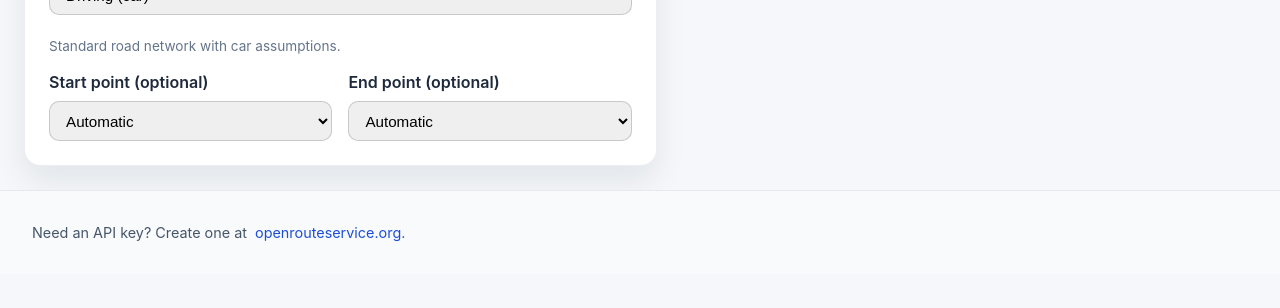
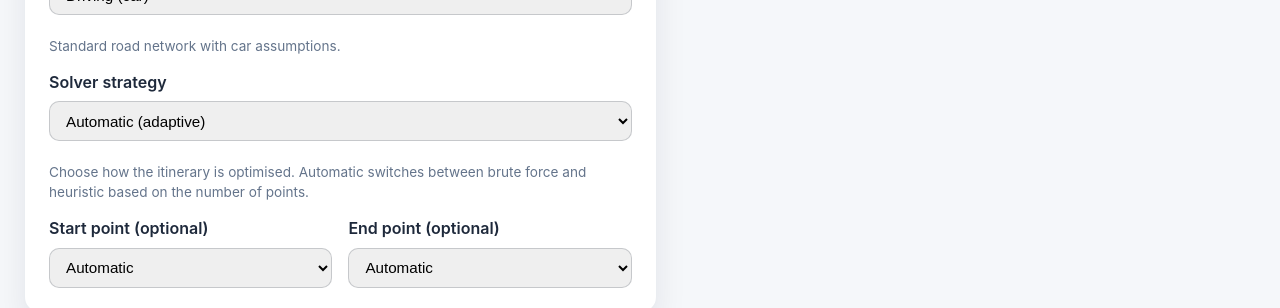
Before and after one commit to alemat13/tsp_solver_react, a React (Vite) app: page / in a window 1280 px wide. Shown: the part 779-1087 px from the top of the page. Before the commit the page ends 1053 px from the top, so only its background shows below. Built offline with nearby package versions, Linux system fonts and the light colour scheme; grey boxes are pictures that could not be loaded; a small style sheet from the web is missing.

Commit message:
The user can select the algorythm

```diff
--- a/src/App.tsx
+++ b/src/App.tsx
@@ -7,19 +7,23 @@ import { parseCoordinateLines } from './utils/coordinateParser';
 import { useLocalStorage } from './hooks/useLocalStorage';
 import { fetchMatrix, fetchRouteGeometry } from './services/openRouteService';
 import { solveAdaptiveTsp } from './algorithms/adaptive';
-import { CoordinatePoint, SolveResult, TravelMode } from './types';
+import { solveBruteForce } from './algorithms/bruteForce';
+import { solveHeuristic } from './algorithms/heuristic';
+import { CoordinatePoint, SolveResult, SolverMode, TravelMode } from './types';
 import './App.css';
 
 interface StorageState {
   apiKey: string;
   rawInput: string;
   travelMode: TravelMode;
+  solverMode: SolverMode;
 }
 
 const initialStorageState: StorageState = {
   apiKey: '',
   rawInput: '',
   travelMode: 'driving-car',
+  solverMode: 'auto',
 };
 
 const STORAGE_KEY = 'tsp-solver-settings-v1';
@@ -32,6 +36,7 @@ const loadStorageState = (value: StorageState | undefined): StorageState => {
     apiKey: value.apiKey || '',
     rawInput: value.rawInput || '',
     travelMode: value.travelMode || 'driving-car',
+    solverMode: value.solverMode || 'auto',
   };
 };
 
@@ -41,6 +46,7 @@ export const App = () => {
   const [rawInput, setRawInput] = useState<string>(loadStorageState(storedState).rawInput);
   const [apiKey, setApiKey] = useState<string>(loadStorageState(storedState).apiKey);
   const [travelMode, setTravelMode] = useState<TravelMode>(loadStorageState(storedState).travelMode);
+  const [solverMode, setSolverMode] = useState<SolverMode>(loadStorageState(storedState).solverMode);
 
   const [selectedStartId, setSelectedStartId] = useState<string | undefined>(undefined);
   const [selectedEndId, setSelectedEndId] = useState<string | undefined>(undefined);
@@ -64,11 +70,12 @@ export const App = () => {
         apiKey,
         rawInput,
         travelMode,
+        solverMode,
         ...next,
       };
       setStoredState(merged);
     },
-    [apiKey, rawInput, travelMode, setStoredState]
+    [apiKey, rawInput, travelMode, solverMode, setStoredState]
   );
 
   const handleRawInputChange = (value: string) => {
@@ -84,6 +91,11 @@ export const App = () => {
   const handleTravelModeChange = (mode: TravelMode) => {
     setTravelMode(mode);
     updateStorage({ travelMode: mode });
+  };
+
+  const handleSolverModeChange = (mode: SolverMode) => {
+    setSolverMode(mode);
+    updateStorage({ solverMode: mode });
   };
 
   const resolvedStartId = useMemo(() => {
@@ -110,35 +122,61 @@ export const App = () => {
         const startId = pointCollection.some((point) => point.id === resolvedStartId) ? resolvedStartId : undefined;
         const endId = pointCollection.some((point) => point.id === resolvedEndId) ? resolvedEndId : undefined;
 
+        let selectedResult: SolveResult;
+        let notes: string[] = [];
+
+        const aggregatedSolverWarnings: string[] = matrixResult.warnings.slice();
+
+        if (solverMode === 'brute-force') {
+          selectedResult = solveBruteForce({
+            points: pointCollection,
+            matrix: matrixResult.data,
+            startId,
+            endId,
+          });
+          notes = ['Brute force strategy selected explicitly by the user.'];
+          if (pointCollection.length > 10) {
+            aggregatedSolverWarnings.push('Brute force search may take significant time for ' + pointCollection.length + ' points.');
+          }
+        } else if (solverMode === 'heuristic') {
+          selectedResult = solveHeuristic({
+            points: pointCollection,
+            matrix: matrixResult.data,
+            startId,
+            endId,
+          });
+          notes = ['Heuristic strategy selected explicitly by the user.'];
+        } else {
           const adaptiveResult = solveAdaptiveTsp({
             points: pointCollection,
             matrix: matrixResult.data,
             startId,
             endId,
           });
+          selectedResult = adaptiveResult;
+          notes = adaptiveResult.notes;
+        }
 
-        setSolution(adaptiveResult);
+        setSolution(selectedResult);
         setMatrixProvider(matrixResult.data.provider === 'openrouteservice' ? 'OpenRouteService' : 'Haversine fallback');
 
-        const aggregatedSolverWarnings: string[] = [];
-        aggregatedSolverWarnings.push.apply(aggregatedSolverWarnings, matrixResult.warnings);
-        aggregatedSolverWarnings.push.apply(aggregatedSolverWarnings, adaptiveResult.warnings);
+        aggregatedSolverWarnings.push.apply(aggregatedSolverWarnings, selectedResult.warnings);
         if (matrixResult.error) {
           aggregatedSolverWarnings.push(matrixResult.error);
         }
 
         setSolverWarnings(aggregatedSolverWarnings);
-        setAlgorithmNotes(adaptiveResult.notes);
+        setAlgorithmNotes(notes);
 
         let geometryWarnings: string[] = [];
-        let geometryCoordinates: [number, number][] = adaptiveResult.orderedPoints.map((point) => [point.latitude, point.longitude]);
+        let geometryCoordinates: [number, number][] = selectedResult.orderedPoints.map((point) => [point.latitude, point.longitude]);
 
         if (matrixResult.data.provider === 'openrouteservice' && apiKey) {
           try {
             const geometryResult = await fetchRouteGeometry({
               apiKey,
               profile: travelMode,
-              points: adaptiveResult.orderedPoints,
+              points: selectedResult.orderedPoints,
             });
             geometryCoordinates = geometryResult.coordinates;
             geometryWarnings = geometryResult.warnings.slice();
@@ -163,7 +201,7 @@ export const App = () => {
         setIsLoading(false);
       }
     },
-    [apiKey, travelMode, resolvedStartId, resolvedEndId]
+    [apiKey, travelMode, resolvedStartId, resolvedEndId, solverMode]
   );
 
   const handleSolve = async () => {
@@ -186,7 +224,7 @@ export const App = () => {
     setRouteCoordinates([]);
     setRouteWarnings([]);
     setError(undefined);
-  }, [rawInput]);
+  }, [rawInput, solverMode, travelMode]);
 
   useEffect(() => {
     if (selectedStartId && !parsedPoints.some((point) => point.id === selectedStartId)) {
@@ -221,6 +259,8 @@ export const App = () => {
             onApiKeyChange={handleApiKeyChange}
             travelMode={travelMode}
             onTravelModeChange={handleTravelModeChange}
+            solverMode={solverMode}
+            onSolverModeChange={handleSolverModeChange}
             points={parsedPoints}
             startId={resolvedStartId}
             endId={resolvedEndId}
--- a/src/components/OptionsForm.tsx
+++ b/src/components/OptionsForm.tsx
@@ -1,11 +1,13 @@
 import { ChangeEvent } from 'react';
-import { CoordinatePoint, TravelMode } from '../types';
+import { CoordinatePoint, SolverMode, TravelMode } from '../types';
 
 export interface OptionsFormProps {
   apiKey: string;
   onApiKeyChange: (value: string) => void;
   travelMode: TravelMode;
   onTravelModeChange: (mode: TravelMode) => void;
+  solverMode: SolverMode;
+  onSolverModeChange: (mode: SolverMode) => void;
   points: CoordinatePoint[];
   startId?: string;
   endId?: string;
@@ -27,6 +29,8 @@ export const OptionsForm = ({
   onApiKeyChange,
   travelMode,
   onTravelModeChange,
+  solverMode,
+  onSolverModeChange,
   points,
   startId,
   endId,
@@ -43,6 +47,10 @@ export const OptionsForm = ({
 
   const handleEndChange = (event: ChangeEvent<HTMLSelectElement>) => {
     onEndChange(event.target.value || undefined);
+  };
+
+  const handleSolverModeChange = (event: ChangeEvent<HTMLSelectElement>) => {
+    onSolverModeChange(event.target.value as SolverMode);
   };
 
   return (
@@ -76,6 +84,19 @@ export const OptionsForm = ({
           </p>
         </label>
       </div>
+      <div className="field-group">
+        <label className="field">
+          <span className="field__label">Solver strategy</span>
+          <select value={solverMode} onChange={handleSolverModeChange}>
+            <option value="auto">Automatic (adaptive)</option>
+            <option value="brute-force">Force brute-force</option>
+            <option value="heuristic">Force heuristic</option>
+          </select>
+          <p className="field__hint">
+            Choose how the itinerary is optimised. Automatic switches between brute force and heuristic based on the number of points.
+          </p>
+        </label>
+      </div>
       <div className="field-grid">
         <label className="field">
           <span className="field__label">Start point (optional)</span>
--- a/src/types.ts
+++ b/src/types.ts
@@ -39,3 +39,5 @@ export interface SolveResult {
   strategy: 'brute-force' | 'heuristic';
   warnings: string[];
 }
+
+export type SolverMode = 'auto' | 'brute-force' | 'heuristic';
```
Lines whose indentation alone changed are shown as unchanged.
